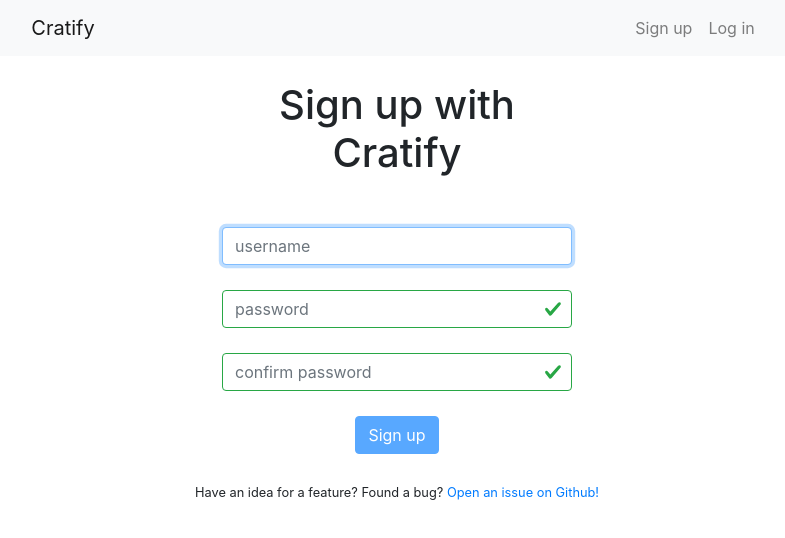
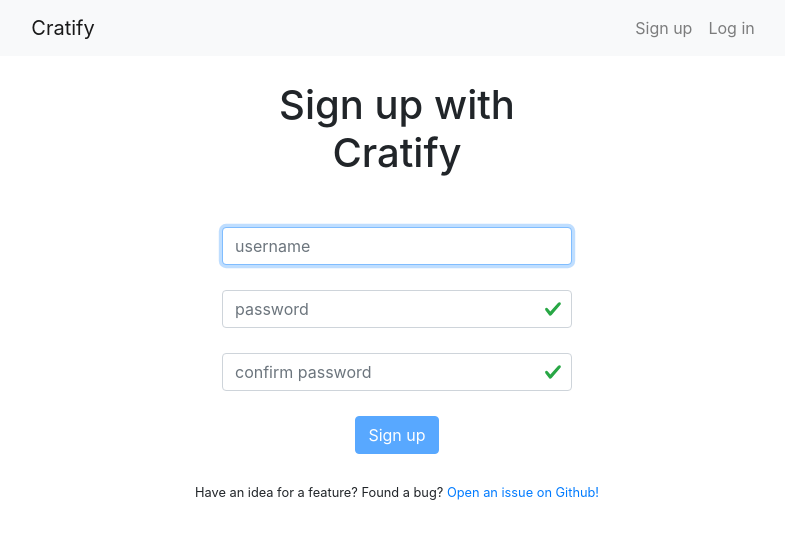
Before and after one commit to twilco/cratify, a React (Create React App) app in the folder frontend/: page /signup in a window 1280 px wide. Shown: the top 538 px of the page, without its empty margins (243-1028 px from the left). Built offline with nearby package versions, Linux system fonts and the light colour scheme.

Commit message:
Prevent password fields from having a green border when they're clean

```diff
--- a/frontend/src/App.tsx
+++ b/frontend/src/App.tsx
@@ -1,6 +1,6 @@
 import * as React from 'react'
 import { BrowserRouter, Route } from 'react-router-dom'
-import styled from 'styled-components'
+import styled, { createGlobalStyle } from 'styled-components'
 
 import About from './components/About'
 import AppNav from './components/AppNav'
@@ -20,9 +20,25 @@ const StyledAppNav = styled(AppNav)`
   margin-bottom: 25px;
 `
 
+const GlobalStyles = createGlobalStyle`
+  /* Override some Bootstrap styles for valid and clean inputs. */
+  .cratify-clean-input {
+    border-color: #ced4da !important;
+  }
+  .cratify-clean-input:focus {
+    color: #495057 !important;
+    background-color: #fff !important;
+    border-color: #80bdff !important;
+    outline: 0 !important;
+    -webkit-box-shadow: 0 0 0 0.2rem rgba(0,123,255,.25) !important;
+    box-shadow: 0 0 0 0.2rem rgba(0,123,255,.25) !important;
+  }
+`
+
 const App = () => (
     <BrowserRouter>
       <div>
+        <GlobalStyles/>
         <StyledAppNav/>
         <ContentContainer>
           <Route path="/" exact={true} component={About} />
--- a/frontend/src/components/Signup.tsx
+++ b/frontend/src/components/Signup.tsx
@@ -17,15 +17,18 @@ const PageHeader = styled.h1`
 
 const StyledInput = styled(Input)`
   margin-bottom: 25px;
+  border-color: 1px solid #ced4da;
 `
 
 interface IState {
   confirmPassword: string,
   password: string,
+  passwordsDirty: boolean,
   passwordsMatch: boolean,
   username: string,
 }
 
+const minPasswordLength = 4
 export default class Signup extends React.Component<{}, IState> {
   constructor(props: {}) {
     super(props)
@@ -33,6 +36,7 @@ export default class Signup extends React.Component<{}, IState> {
     this.state = {
       confirmPassword: '',
       password: '',
+      passwordsDirty: false,
       passwordsMatch: true,
       username: '',
     }
@@ -45,24 +49,28 @@ export default class Signup extends React.Component<{}, IState> {
             <PageHeader>Sign up with Cratify</PageHeader>
             <StyledInput
               autoFocus={ true }
-              value={ this.state.username }
               onChange={ this.usernameChanged }
               placeholder="username"
+              value={ this.state.username }
             />
             <StyledInput
-              valid={ this.state.passwordsMatch }
+              className={ this.state.passwordsDirty ? '' : 'cratify-clean-input' }
               invalid={ !this.state.passwordsMatch }
               onChange={ this.passwordChanged }
+              minLength={ minPasswordLength }
               placeholder="password"
               type="password"
+              valid={ this.state.passwordsMatch }
               value={ this.state.password }
             />
             <StyledInput
-              valid={ this.state.passwordsMatch }
+              className={ this.state.passwordsDirty ? '' : 'cratify-clean-input' }
               invalid={ !this.state.passwordsMatch }
               onChange={ this.confirmPasswordChanged }
+              minLength={ minPasswordLength }
               placeholder="confirm password"
               type="password"
+              valid={ this.state.passwordsMatch }
               value={ this.state.confirmPassword }
             />
             <Button
@@ -84,6 +92,7 @@ export default class Signup extends React.Component<{}, IState> {
   private confirmPasswordChanged = (evt: ChangeEvent<HTMLInputElement>) => {
     this.setState({
       confirmPassword: evt.target.value,
+      passwordsDirty: true,
     })
     if (this.state.password === evt.target.value) {
       this.setState({
@@ -99,6 +108,7 @@ export default class Signup extends React.Component<{}, IState> {
   private passwordChanged = (evt: ChangeEvent<HTMLInputElement>) => {
     this.setState({
       password: evt.target.value,
+      passwordsDirty: true,
     })
     if (this.state.confirmPassword === evt.target.value) {
       this.setState({
```
